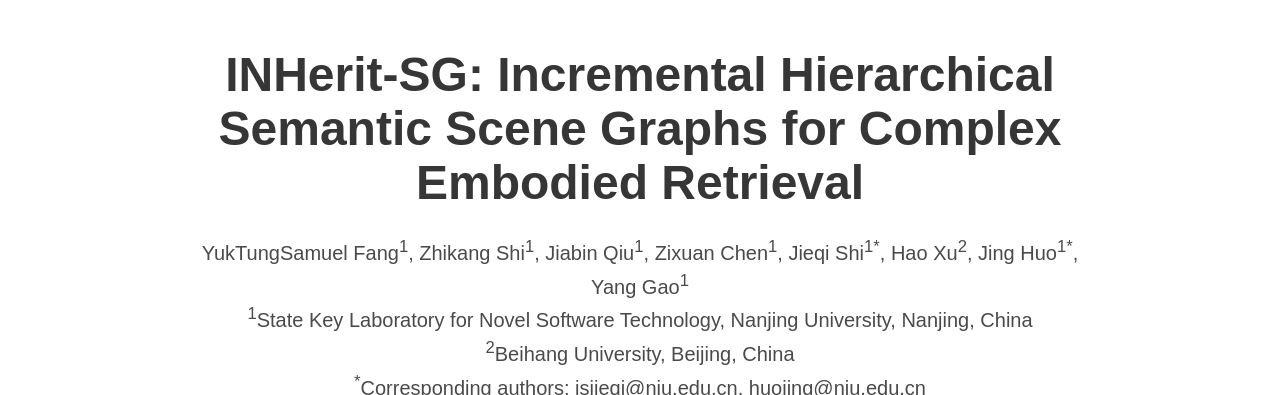
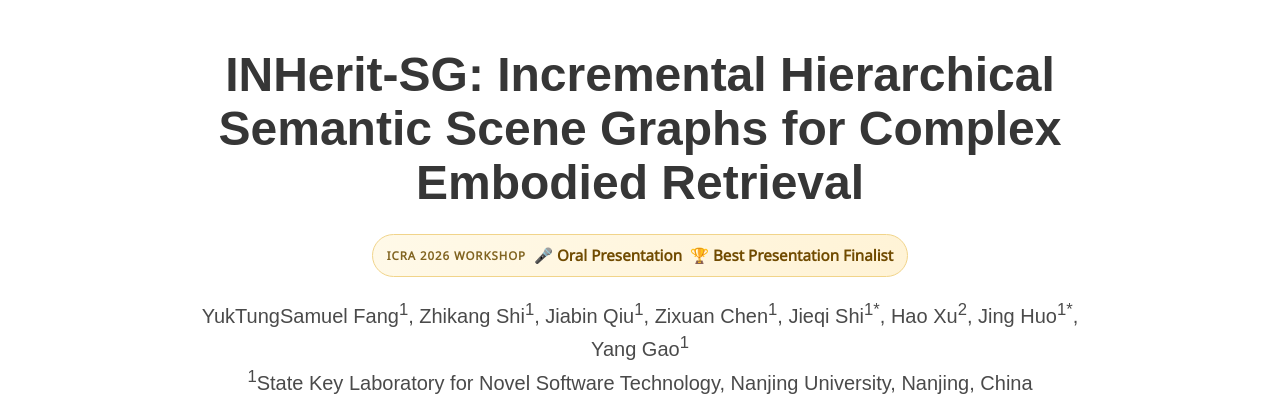
Before and after one commit to FangYukTung/INHeritSG.github.io, a plain HTML site: page index.html in a window 1280 px wide. Shown: the top 395 px of the page. Drawn offline with nearby package versions, Linux system fonts and the light colour scheme; some icons are missing; a web font is replaced by a local one.

Commit message:
Highlight ICRA 2026 workshop recognition

```diff
--- a/index.html
+++ b/index.html
@@ -36,6 +36,12 @@
       <div class="columns is-centered">
         <div class="column has-text-centered">
           <h1 class="title is-1 publication-title">INHerit-SG: Incremental Hierarchical Semantic Scene Graphs for Complex Embodied Retrieval</h1>
+
+          <div class="achievement-banner" aria-label="ICRA 2026 workshop recognition">
+            <span class="achievement-kicker">ICRA 2026 WORKSHOP</span>
+            <a href="https://openreview.net/group?id=IEEE.org/ICRA/2026/Workshop/Robots_Meet_Prior_Maps#tab-accept-oral" target="_blank" rel="noopener noreferrer">🎤 Oral Presentation</a>
+            <a href="https://sites.google.com/view/icra2026-priors-map-workshop/home" target="_blank" rel="noopener noreferrer">🏆 Best Presentation Finalist</a>
+          </div>
 
           <div class="is-size-5 publication-authors">
             <span class="author-block">
--- a/static/css/index.css
+++ b/static/css/index.css
@@ -38,6 +38,49 @@ body {
 }
 #glass{
   margin-left: -10px;
+}
+
+.achievement-banner {
+  display: flex;
+  flex-wrap: wrap;
+  align-items: center;
+  justify-content: center;
+  gap: 8px;
+  width: fit-content;
+  max-width: 100%;
+  margin: 0 auto 1.25rem;
+  padding: 9px 14px;
+  border: 1px solid #f1d48a;
+  border-radius: 999px;
+  background: linear-gradient(110deg, #fff9e8, #fff3d6);
+  color: #574015;
+  font-size: 0.95rem;
+}
+
+.achievement-banner a {
+  color: #704b00;
+  font-weight: 700;
+  text-decoration: none;
+}
+
+.achievement-banner a:hover {
+  color: #9a6500;
+  text-decoration: underline;
+}
+
+.achievement-kicker {
+  color: #80631f;
+  font-size: 0.72rem;
+  font-weight: 800;
+  letter-spacing: 0.08em;
+}
+
+@media (max-width: 480px) {
+  .achievement-banner {
+    border-radius: 16px;
+    gap: 7px 10px;
+    font-size: 0.85rem;
+  }
 }
 
 .publication-title {
```
